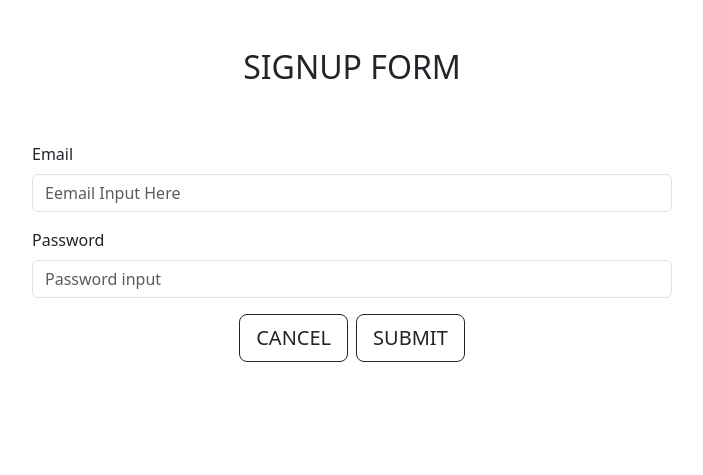
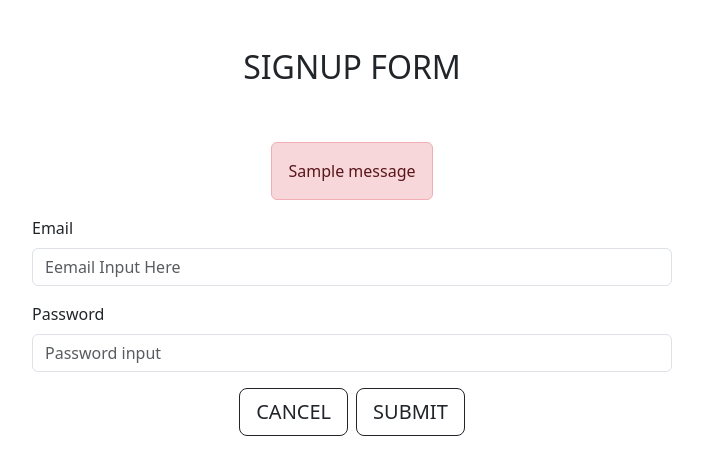
Before and after one commit to jak010/tpjt-scrap-publisher, a Django app: page /members/create in a window 1280 px wide. Shown: the top 475 px of the page, without its empty margins (288-991 px from the left). Run offline with Django 4.2, Linux system fonts and the light colour scheme; tables that the repository leaves empty hold one stand-in row (values such as "Sample post"); one stand-in notice (Sample message) is shown; some libraries are stand-ins or nearby versions.

Commit message:
- mod, member signup

```diff
--- a/apps/member/views/member_signup_view.py
+++ b/apps/member/views/member_signup_view.py
@@ -14,11 +14,9 @@ class MemberCreateView(TemplateView):
     template_name = "src/member/signup.html"
 
     def get(self, *args, **kwargs):
-        form = MemberSignUpForm()
-        print(form)
-        return self.render_to_response(context={
-            'form': form
-        })
+        return self.render_to_response(
+            context={'form': MemberSignUpForm()}
+        )
 
     def post(self, request):
         form = MemberSignUpForm(request.POST)
@@ -33,5 +31,6 @@ class MemberCreateView(TemplateView):
             )
         except member_service.MemberEmailAlreadyExistError:
             messages.error(request, "이미 존재하는 사용자입니다. 다시 입력해주세요")
+            return self.render_to_response(context={'form': MemberSignUpForm()})
 
-        return self.render_to_response(self.get())
+        return HttpResponseRedirect("login")
--- a/templates/src/member/signup.html
+++ b/templates/src/member/signup.html
@@ -10,9 +10,21 @@
 
 <div class="d-flex justify-content-center">
 
+
     <form class="form-inline w-50" name="member_create_form" method="POST" action=" {% url 'apps:member_create' %} ">
         {% csrf_token %}
+        <div class="form-group d-flex justify-content-center">
+            {% if messages %}
+            <div class="alert alert-danger d-flex justify-content-center" role="alert">
+                {% for message in messages %}
+                {{ message.message }}
+                {% endfor %}
+            </div>
+            {% endif %}
+        </div>
+
         {% bootstrap_form form %}
+
 
         <div class="gap-2 d-flex justify-content-center">
             <a href="{% url 'home' %}" class="btn btn-outline-dark btn-lg" type="button" tabindex="-1" role="button"
```
